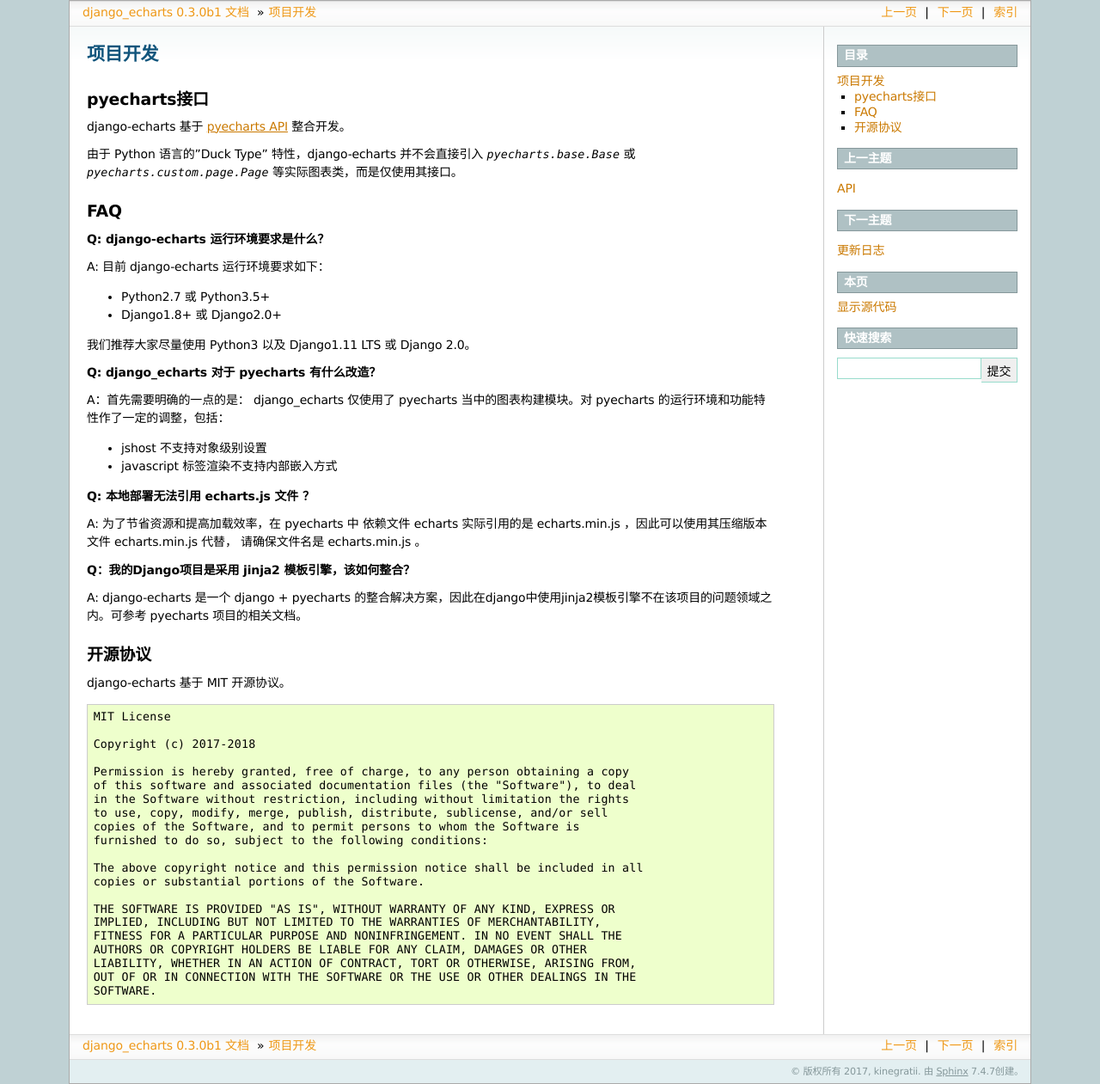
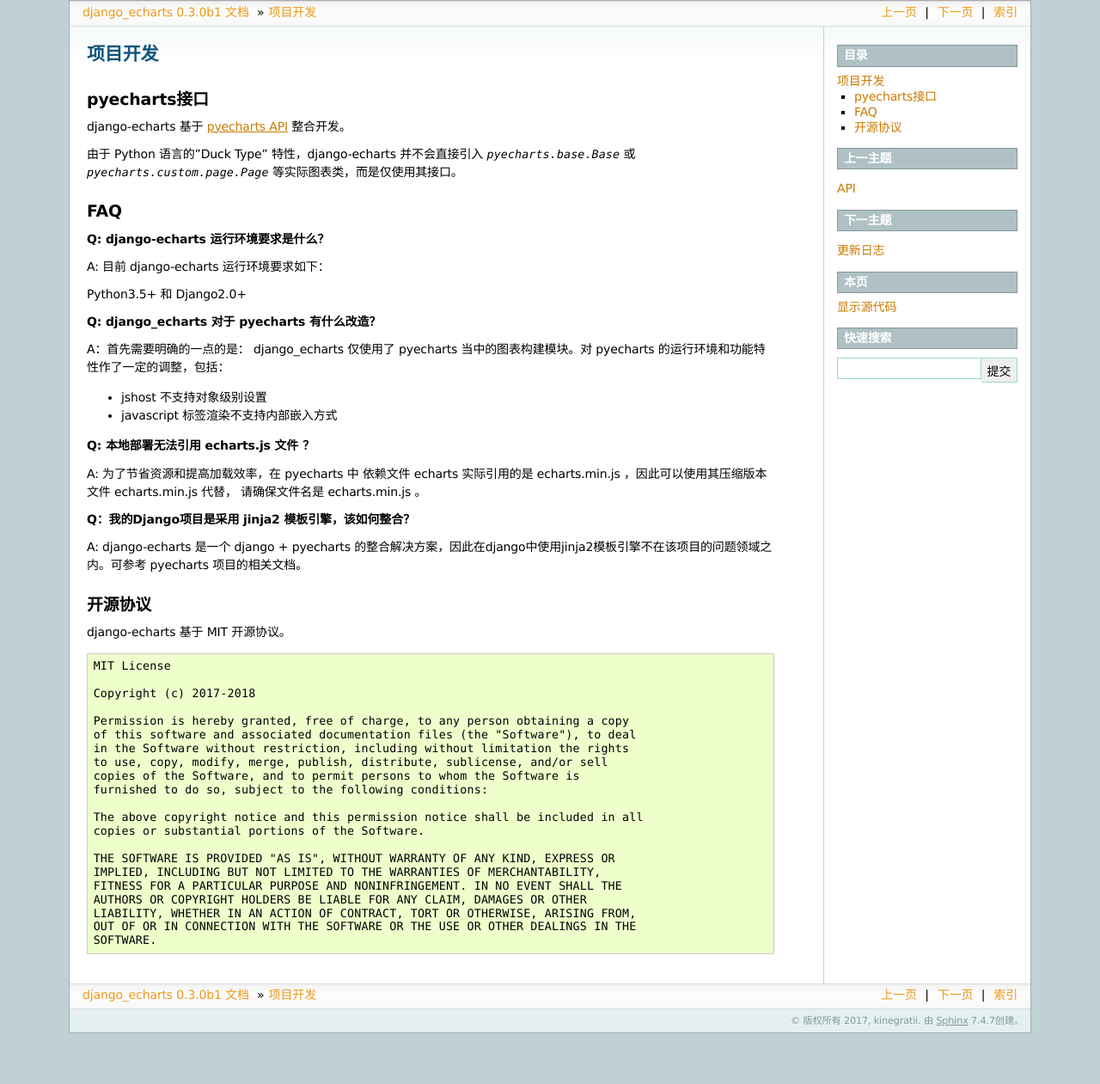
Before and after one commit to kinegratii/django-echarts, a Sphinx documentation site: the page built from docs/development.rst, in a window 1280 px wide. Shown: the whole page at 86% size. Built offline with Sphinx 7.4.7, drawn with Linux system fonts in a browser that asks for light colours; after the commit the page ends 1202 px from its top, so only the background shows below that.

Commit message:
Update docs

```diff
--- a/docs/api.rst
+++ b/docs/api.rst
@@ -174,7 +174,7 @@
 HostStore
 +++++++++++
 
- `django_echarts.plugins.hosts.HostStore(context=None, default_host=None, **kwargs)`
+ `django_echarts.plugins.hosts.HostStore(*, context=None, default_host=None, **kwargs)`
 
 一个仓库的集合，包含了若干个Host，和Host一样也能构建路径。
 
--- a/docs/changelog.rst
+++ b/docs/changelog.rst
@@ -4,8 +4,13 @@
 v0.3.0b1
 --------
 
+自v0.3起，django-echarts 仅支持 Python3.5+ 和 Django 2.0+
+
 - 移除对 Python2 的支持
 - 新增计数模块 `datasets.section_counter`
+- 部分函数增加 Key-Only Arguments (`PEP3102`_) 限定
+
+.. _PEP3102: https://www.python.org/dev/peps/pep-3102/
 
 v0.2.3 (20180114)
 -----------------
--- a/docs/development.rst
+++ b/docs/development.rst
@@ -17,10 +17,7 @@
 
 A: 目前 django-echarts 运行环境要求如下：
 
-- Python2.7 或 Python3.5+
-- Django1.8+ 或 Django2.0+
-
-我们推荐大家尽量使用 Python3 以及 Django1.11 LTS 或 Django 2.0。
+Python3.5+ 和 Django2.0+
 
 **Q: django_echarts 对于 pyecharts 有什么改造？**
 
--- a/docs/index.rst
+++ b/docs/index.rst
@@ -7,6 +7,10 @@
 ==========================================
 
 django-echarts 是一个关于 Echarts_ 整合的 Django App，使用 pyecharts_ 作为图表构建库。
+
+::
+
+    自v0.3起，django-echarts 仅支持 Python3.5+ 和 Django 2.0+
 
 主页： https://github.com/kinegratii/django-echarts
 
--- a/docs/tutorial.rst
+++ b/docs/tutorial.rst
@@ -12,7 +12,7 @@
 
     pip install django-echarts
 
-如果使用的是 Python2 的环境，可以使用 0.2 版本。
+如果使用的是 Python2 的环境，可以使用 0.2 系列的最新版本。
 
 ::
 
```
